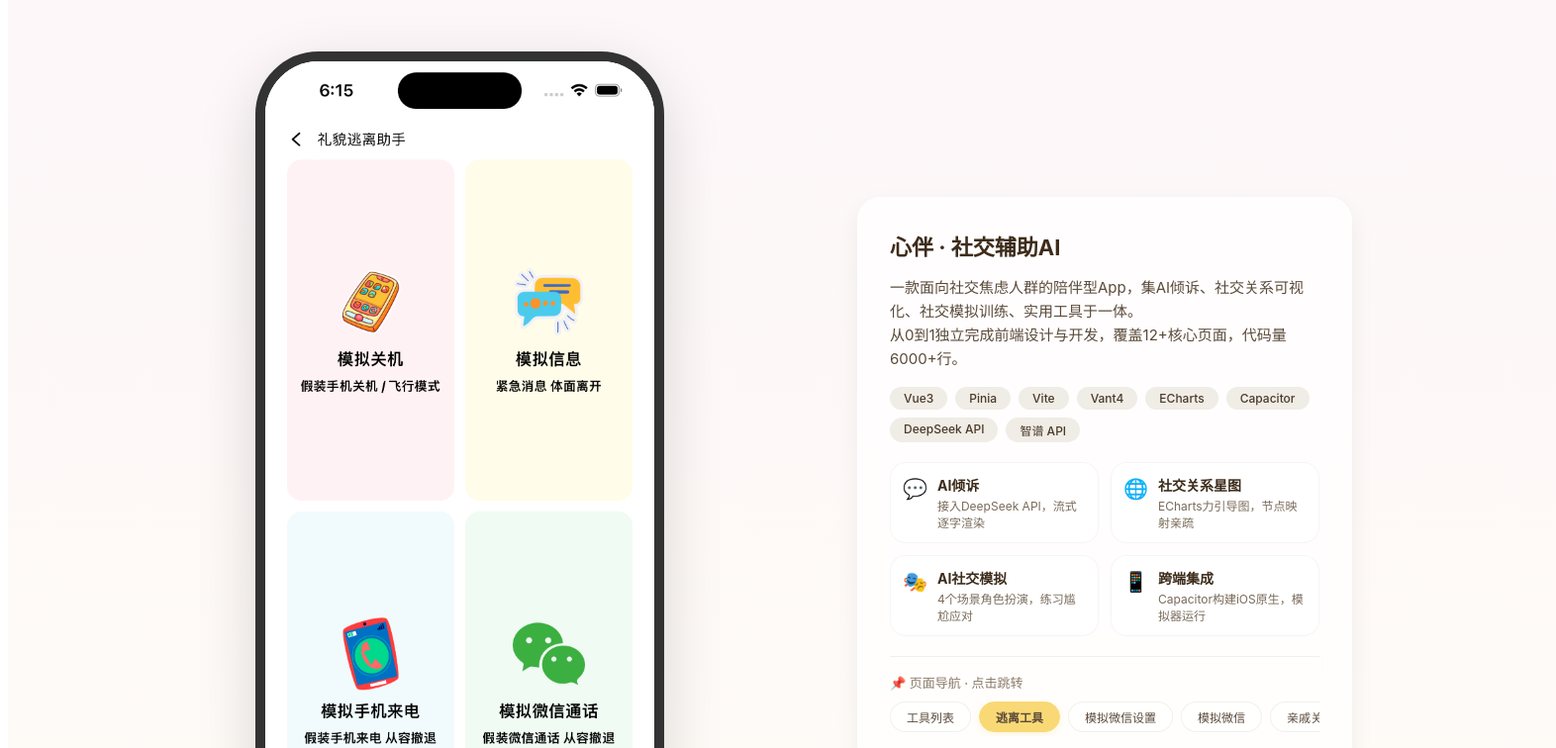
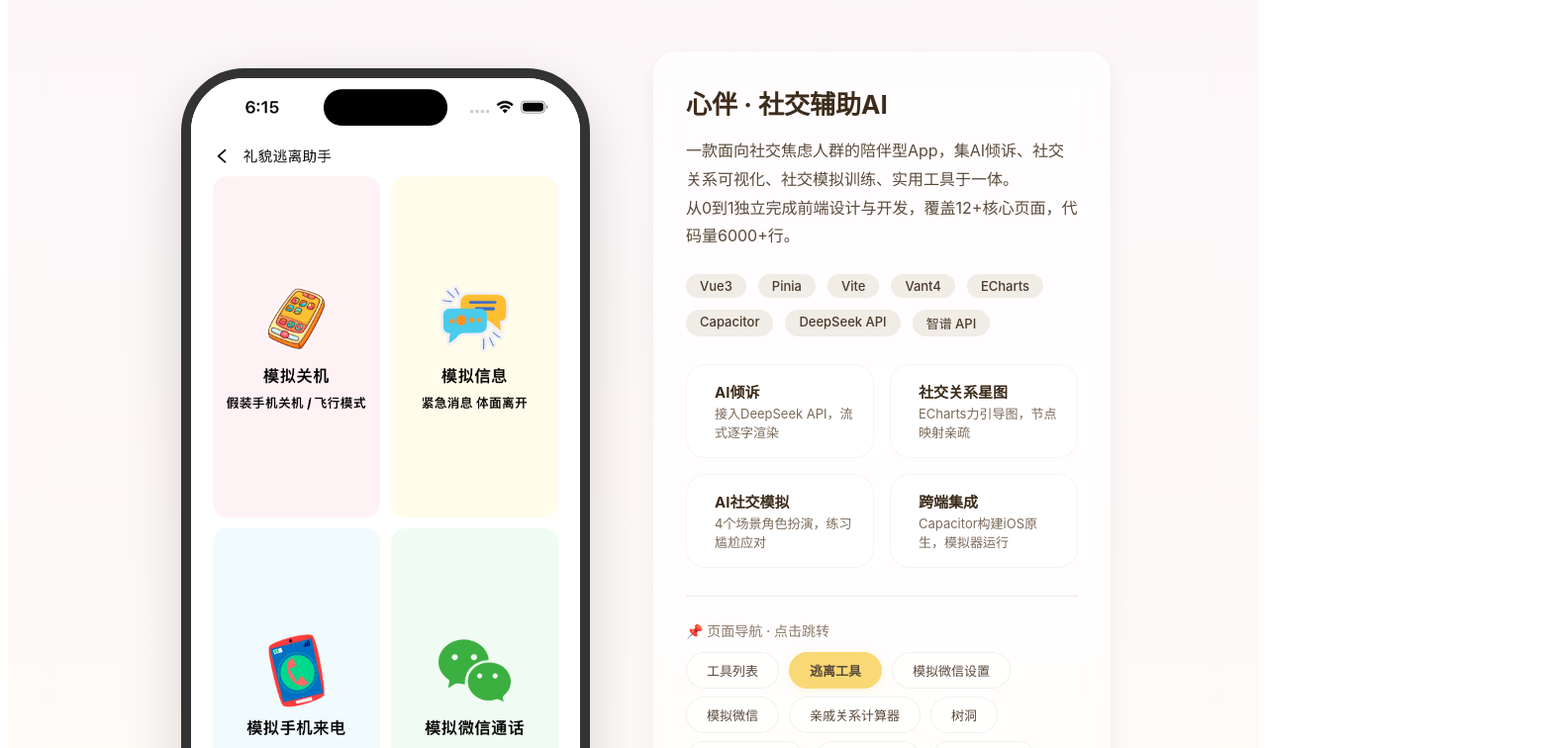
Before and after one commit to wuxianluck/heart-showcase, a Vue app: page / in a window 1280 px wide. Shown: the part 360-1116 px from the top of the page at 99% size, 1572 px wide, since content can reach past the window. Built offline with nearby package versions, Linux system fonts and the light colour scheme.

Commit message:
modify some

```diff
--- a/src/App.vue
+++ b/src/App.vue
@@ -86,7 +86,7 @@ const swiperConfig = {
                         class="my-swiper"
                     >
                         <swiper-slide v-for="screen in appScreens" :key="screen.img">
-                            <img :src="screen.img" class="app-screen-img" />
+                            <img :src="screen.img" class="app-screen-img" loading="lazy" />
                         </swiper-slide>
                     </swiper>
                 </div>
@@ -117,28 +117,28 @@ const swiperConfig = {
                 <!-- 功能亮点 -->
                 <div class="features-grid">
                     <div class="feature-item">
-                        <span class="feature-icon">💬</span>
+                        <span class="feature-icon"></span>
                         <div>
                             <strong>AI倾诉</strong>
                             <p>接入DeepSeek API，流式逐字渲染</p>
                         </div>
                     </div>
                     <div class="feature-item">
-                        <span class="feature-icon">🌐</span>
+                        <span class="feature-icon"></span>
                         <div>
                             <strong>社交关系星图</strong>
                             <p>ECharts力引导图，节点映射亲疏</p>
                         </div>
                     </div>
                     <div class="feature-item">
-                        <span class="feature-icon">🎭</span>
+                        <span class="feature-icon"></span>
                         <div>
                             <strong>AI社交模拟</strong>
                             <p>4个场景角色扮演，练习尴尬应对</p>
                         </div>
                     </div>
                     <div class="feature-item">
-                        <span class="feature-icon">📱</span>
+                        <span class="feature-icon"></span>
                         <div>
                             <strong>跨端集成</strong>
                             <p>Capacitor构建iOS原生，模拟器运行</p>
@@ -167,7 +167,7 @@ const swiperConfig = {
         <!-- 底部 -->
         <footer class="footer">
             <p>仅展示部分页面</p>
-            <p>感谢你的浏览 · 欢迎联系我😊</p>
+            <p>感谢您的浏览 · 欢迎联系我——19189311798@163.com😊</p>
         </footer>
     </div>
 </template>
@@ -212,40 +212,8 @@ const swiperConfig = {
     font-weight: 400;
 }
 
-/* 功能标签 */
-.feature-tabs {
-    display: flex;
-    flex-wrap: wrap;
-    justify-content: center;
-    gap: 8px;
-    margin: 20px 10px 10px;
-    max-width: 500px;
-}
-.tab-item {
-    background: white;
-    padding: 6px 16px;
-    border-radius: 30px;
-    font-size: 13px;
-    color: #5a4a3a;
-    cursor: pointer;
-    transition: all 0.2s;
-    box-shadow: 0 2px 8px rgba(0,0,0,0.04);
-    border: 1px solid rgba(0,0,0,0.04);
-}
-.tab-item:hover {
-    transform: translateY(-1px);
-    box-shadow: 0 4px 12px rgba(0,0,0,0.08);
-}
-.tab-item.active {
-    background: #F9D975;
-    color: #3d2c1b;
-    font-weight: 600;
-    border-color: #F9D975;
-}
-
 /* 手机框 */
 .demo-section {
-    //width: 100%;
     display: flex;
     justify-content: center;
     padding: 10px 0;
@@ -265,14 +233,12 @@ const swiperConfig = {
 .phone-screen {
     width: 100%;
     height: 100%;
-    //border-radius: 34px;
     overflow: hidden;
     background: white;
 }
 .app-screen-img {
     width: 100%;
     height: 100%;
-    /* 使用 contain 确保图片完整显示，不会变形或被裁剪 */
     object-fit: contain;
 }
 
@@ -298,7 +264,7 @@ const swiperConfig = {
 /* 项目信息区域 - 默认小屏样式 */
 .project-info {
     width: 100%;
-    max-width: 500px;
+    max-width: 700px;
     padding: 0 20px 20px;
     margin-top: 20px;
 }
@@ -307,47 +273,110 @@ const swiperConfig = {
     background: rgba(255, 255, 255, 0.7);
     backdrop-filter: blur(12px);
     border-radius: 24px;
-    padding: 24px;
-    box-shadow: 0 8px 24px rgba(0,0,0,0.06);
+    padding: 40px 36px;
+    box-shadow: 0 8px 40px rgba(0,0,0,0.08);
     border: 1px solid rgba(255, 255, 255, 0.5);
 
-    /* ===== 新增：页面导航 ===== */
-    .page-nav {
-        margin-top: 20px;
-        padding-top: 16px;
-        border-top: 1px solid rgba(0,0,0,0.06);
+    /* 项目标题 */
+    .project-title {
+        font-size: 26px;
+        font-weight: 700;
+        color: #3d2c1b;
+        margin: 0 0 16px;
     }
 
+    /* 项目描述 */
+    .project-desc {
+        font-size: 16px;
+        color: #5a4a3a;
+        line-height: 1.8;
+        margin-bottom: 24px;
+    }
+
+    /* 技术栈标签 */
+    .tech-tags {
+        display: flex;
+        flex-wrap: wrap;
+        gap: 12px;
+        margin-bottom: 28px;
+
+        span {
+            background: #f0ece6;
+            padding: 4px 14px;
+            border-radius: 20px;
+            font-size: 13px;
+            color: #4a3a2a;
+            font-weight: 500;
+        }
+    }
+
+    /* 功能亮点网格 */
+    .features-grid {
+        display: grid;
+        grid-template-columns: 1fr 1fr;
+        gap: 16px;
+        margin-bottom: 28px;
+
+        .feature-item {
+            display: flex;
+            align-items: flex-start;
+            gap: 12px;
+            background: white;
+            padding: 16px;
+            border-radius: 20px;
+            border: 1px solid rgba(0,0,0,0.04);
+
+            .feature-icon {
+                font-size: 22px;
+                flex-shrink: 0;
+                margin-top: 2px;
+            }
+
+            strong {
+                display: block;
+                font-size: 15px;
+                color: #3d2c1b;
+            }
+
+            p {
+                font-size: 13px;
+                color: #7a6a5a;
+                margin: 2px 0 0;
+            }
+        }
+    }
+
+    /* 页面导航 */
+    .page-nav {
+        margin-top: 28px;
+        padding-top: 24px;
+        border-top: 1px solid rgba(0,0,0,0.08);
+
         .nav-label {
-        font-size: 13px;
+            font-size: 14px;
             color: #8a7a6a;
-        margin-bottom: 10px;
+            margin-bottom: 12px;
             font-weight: 500;
         }
 
         .nav-scroll {
             display: flex;
-        gap: 8px;
-        overflow-x: auto;
-        padding-bottom: 4px;
-        scrollbar-width: thin; /* Firefox */
-        -webkit-overflow-scrolling: touch;
+            flex-wrap: wrap;      /* ⭐ 允许标签自动换行到第二行 */
+            gap: 8px 10px;        /* 设置行间距 8px，列间距 10px */
+            overflow: visible;    /* 移除了滚动条 */
+            padding-bottom: 4px;  /* 底部留白 */
 
-        /* 隐藏滚动条（可选） */
+            /* 移除原本的滚动条样式 */
             &::-webkit-scrollbar {
-            height: 4px;
-        }
-        &::-webkit-scrollbar-thumb {
-            background: #ddd;
-            border-radius: 4px;
+                display: none;
             }
         }
 
         .nav-tag {
             flex-shrink: 0;
-        padding: 6px 16px;
+            padding: 8px 20px;
             border-radius: 30px;
-        font-size: 12px;
+            font-size: 13px;
             color: #5a4a3a;
             background: rgba(255, 255, 255, 0.6);
             border: 1px solid rgba(0,0,0,0.06);
@@ -367,60 +396,7 @@ const swiperConfig = {
                 box-shadow: 0 2px 8px rgba(249, 217, 117, 0.25);
             }
         }
-
-    /* ===== 大屏适配（>=1024px）修改 ===== */
-    @media (min-width: 1024px) {
-        .page-container {
-            grid-template-columns: 420px 1fr;  /* 左侧固定，右侧自适应 */
-            grid-template-rows: auto 1fr auto;
-            gap: 40px;
-            padding: 60px 80px;
-            max-width: 1200px;
-            margin: 0 auto;
     }
-
-        .hero {
-            grid-column: 1 / span 2;
-            grid-row: 1;
-            text-align: center;
-            padding-bottom: 20px;
-        }
-
-        .demo-section {
-            grid-column: 1;
-            grid-row: 2;
-            padding: 0;
-            justify-content: center;
-            align-self: center;  /* 垂直居中 */
-        }
-
-        /* 右侧只保留 project-info */
-        .project-info {
-            grid-column: 2;
-            grid-row: 2;
-            max-width: none;
-            padding: 0;
-            margin: 0;
-            align-self: start;
-        }
-
-        .info-card {
-            padding: 32px;
-        }
-
-        /* 删除原来的 .feature-tabs 独立样式 */
-        .feature-tabs {
-            display: none;  /* 不再需要，已整合到卡片内 */
-        }
-
-        .footer {
-            grid-column: 1 / span 2;
-            grid-row: 3;
-            margin-top: 20px;
-            text-align: center;
-        }
-    }
-
 }
 
 .project-title {
@@ -489,7 +465,7 @@ const swiperConfig = {
     }
 }
 
-@media (min-width: 1024px) {
+@media (min-width: 1200px) {
     /* 整体容器改为两栏：左栏为手机框，右栏为项目介绍 + 标签（上下排列） */
     .page-container {
         display: grid;
@@ -533,6 +509,8 @@ const swiperConfig = {
         grid-column: 2;
         grid-row: 2;
         //max-width: none;
+        width: 100%;
+        max-width: 600px; /* 或者 650px，让右栏更宽一些 */
         padding: 0;
         margin: 0;
         //align-self: start;
--- /dev/null
+++ b/src/assets/styles/main.css
@@ -0,0 +1,4 @@
+*,
+body {
+    box-sizing: border-box;
+}
--- a/src/main.js
+++ b/src/main.js
@@ -1,4 +1,6 @@
 import { createApp } from 'vue'
 import App from './App.vue'
 
+import './assets/styles/main.css'
+
 createApp(App).mount('#app')
```
Lines whose indentation alone changed are shown as unchanged.
